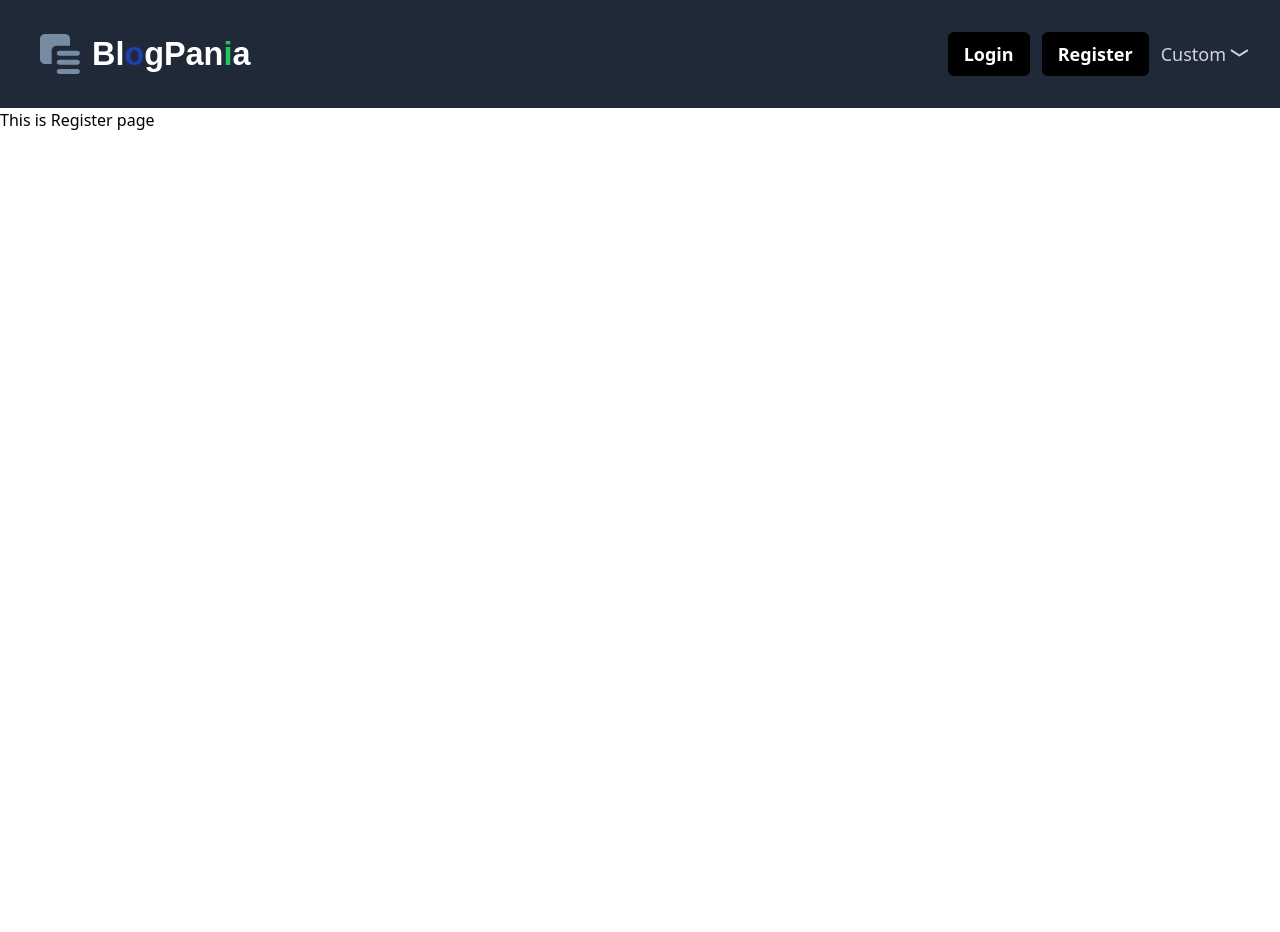
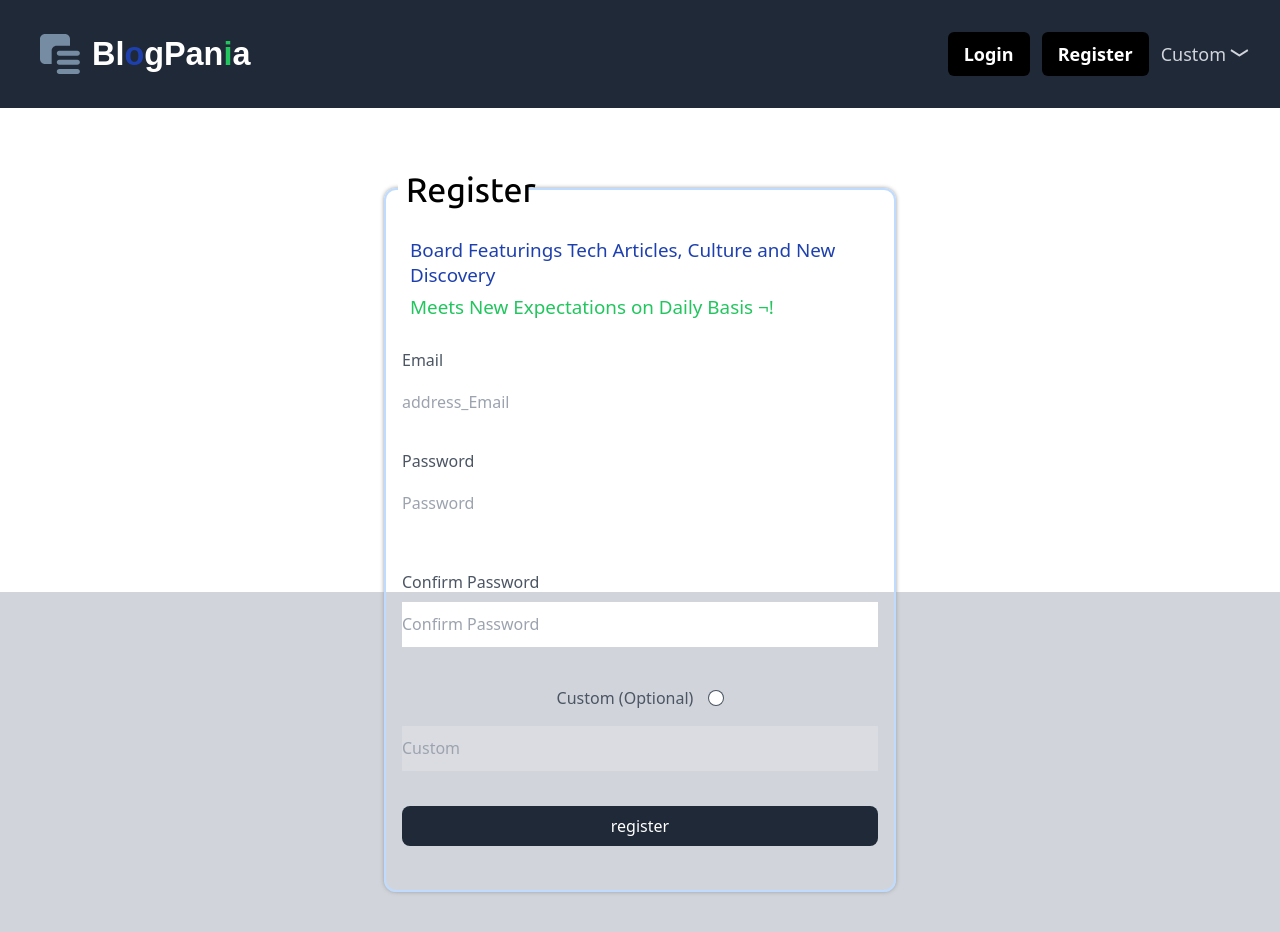
Before and after one commit to BeinRain06/blog-app-tech, a Vue app in the folder vue-project/: page /register in a window 1280 px wide. Shown: the top 932 px of the page. Before the commit the page ends 800 px from the top, so only its background shows below. Built offline with nearby package versions, Linux system fonts and the light colour scheme; a web font is replaced by a local one.

Commit message:
RegisterView Page v1

```diff
--- a/vue-project/src/views/LoginView.vue
+++ b/vue-project/src/views/LoginView.vue
@@ -37,7 +37,7 @@
               </div>
             </div>
             <div class="form_submit">
-              <input type="submit" id="btn_identity" class="btn_identity" value="submit" />
+              <input type="submit" id="btn_identity" class="btn_identity" value="login" />
             </div>
           </div>
         </fieldset>
@@ -61,12 +61,6 @@
     display: grid;
     grid-auto-columns: 100%;
     grid-template-rows: 56% 1fr;
-  }
-
-  .upper_msg_content {
-    position: relative;
-    top: 50%;
-    left: 2rem;
   }
 
   .login_wrapper {
--- a/vue-project/src/views/RegisterView.vue
+++ b/vue-project/src/views/RegisterView.vue
@@ -1,10 +1,214 @@
 <template>
-  <div class="about">
-    <h1>This is Register page</h1>
+  <div class="register w-full">
+    <div class="upper_wrapper w-full"></div>
+    <div class="lower_wrapper w-full h-full bg-gray-300"></div>
+    <div class="register_wrapper">
+      <form class="register_form h-full">
+        <fieldset class="fieldset_area h-full">
+          <legend class="register_title">Register</legend>
+          <div class="form_content">
+            <div class="field_msg w-full flex flex-col justify-start pl-2">
+              <p class="text-blue-800">Board Featurings Tech Articles, Culture and New Discovery</p>
+              <p class="text-green-500">Meets New Expectations on Daily Basis ¬!</p>
+            </div>
+            <div class="form_control">
+              <label for="email"> Email</label>
+              <input
+                type="email"
+                id="email"
+                class="input_content"
+                name="email"
+                placeholder="address_Email"
+                focus
+              />
+            </div>
+            <div class="form_control">
+              <label for="password"> Password</label>
+              <input
+                type="password"
+                id="password"
+                class="input_content"
+                name="password"
+                min-length="8"
+                placeholder="Password"
+              />
+            </div>
+            <div class="form_control">
+              <label for="password">Confirm Password</label>
+              <input
+                type="password"
+                id="confirm_password"
+                class="input_content"
+                name="confirm_password"
+                min-length="8"
+                placeholder="Confirm Password"
+              />
+            </div>
+            <div class="form_custom">
+              <ul class="label_custom w-full flex justify-center items-center py-2 gap-2">
+                <label for="password" class="pr-2"> Custom (Optional)</label>
+                <input type="radio" id="custom" class="input_radio" name="custom" />
+              </ul>
+              <input
+                type="text"
+                id="custom"
+                class="input_content"
+                name="custom"
+                min-length="8"
+                placeholder="Custom"
+                disabled
+              />
+            </div>
+            <div class="form_submit">
+              <input type="submit" id="btn_identity" class="btn_identity" value="register" />
+            </div>
+          </div>
+        </fieldset>
+      </form>
+    </div>
   </div>
 </template>
 
 <style scoped>
-@media (min-width: 1024px) {
+@media (min-width: 180px) {
+  p {
+    padding: 0.25rem 0;
+    tex-align: center;
+    line-height: 1.3;
+    font-size: calc(12px + 0.5vw);
+  }
+
+  .register {
+    position: relative;
+    height: calc(80vh);
+    display: grid;
+    grid-auto-columns: 100%;
+    grid-template-rows: 56% 1fr;
+  }
+
+  .register_wrapper {
+    @apply w-11/12 max-w-lg  border-2 border-solid border-blue-200 rounded-xl;
+    position: absolute;
+    top: 50%;
+    left: 50%;
+    height: 30rem;
+    padding: 0 1rem;
+    transform: translate(-50%, -50%);
+    box-shadow: 0px 0px 4px hsl(240, 2%, 62%);
+  }
+
+  .register_title {
+    position: relative;
+    top: -2rem;
+    left: -0.25rem;
+    width: 8rem;
+    padding: 0.5rem;
+    background-color: #fff;
+    font-size: calc(27px + 0.3vw);
+
+    font-family: 'Ubuntu Sans', sans-serif;
+    font-optical-sizing: auto;
+    font-weight: 440;
+    font-style: normal;
+    font-variation-settings: 'wdth' 100;
+  }
+
+  .field_msg {
+    display: none;
+  }
+
+  .form_content {
+    position: relative;
+    top: -1.4rem;
+    width: 100%;
+    height: 100%;
+    display: grid;
+    grid-auto-columns: 100%;
+    grid-auto-rows: 16% 22% 22% 22% auto;
+  }
+
+  .form_control,
+  .form_custom {
+    @apply w-full h-auto flex flex-col justify-center text-gray-600 gap-2;
+  }
+
+  .input_content {
+    @apply border border-solid border-gray-300;
+    width: 100%;
+    height: 2.1rem;
+    text-indent: 10px;
+    transform: skewX(-2deg);
+    transition: all 600ms ease-in-out;
+  }
+
+  .input_content:focus {
+    transform: skewX(0deg);
+  }
+
+  input[type='radio'] {
+    appearance: none;
+    -moz-appearance: none;
+    --webkit-appearance: none;
+    width: 14px;
+    height: 14px;
+    border-radius: 50%;
+    @apply bg-white border-2 border-white ring-1 ring-gray-600;
+  }
+
+  input[type='radio']:checked {
+    width: 14px;
+    height: 14px;
+    border-radius: 50%;
+    @apply bg-green-500 border-2 border-white ring-1 ring-green-500;
+  }
+
+  input[type='submit'] {
+    @apply w-full h-auto text-white bg-gray-800 p-2 rounded-lg text-center;
+    position: relative;
+    top: 2.25rem;
+  }
+}
+
+@media (min-width: 240px) {
+  .register {
+    height: calc(102vh);
+  }
+
+  .register_wrapper {
+    height: 40rem;
+  }
+
+  .field_msg {
+    display: block;
+  }
+
+  .form_content {
+    grid-auto-rows: 16% 16% 16% 22% auto;
+  }
+
+  .input_content {
+    height: 2.8rem;
+  }
+}
+
+@media (min-width: 540px) {
+  p {
+    width: calc(100% - 5px);
+    font-size: calc(15px + 0.3vw);
+  }
+
+  .register {
+    height: calc(108vh);
+  }
+
+  .register_wrapper {
+    @apply w-8/12 max-w-lg  border-2 border-solid border-blue-200 rounded-xl;
+    height: 44rem;
+    padding: 0 1rem;
+  }
+
+  .register_title {
+    font-size: calc(30px + 0.3vw);
+  }
 }
 </style>
```
